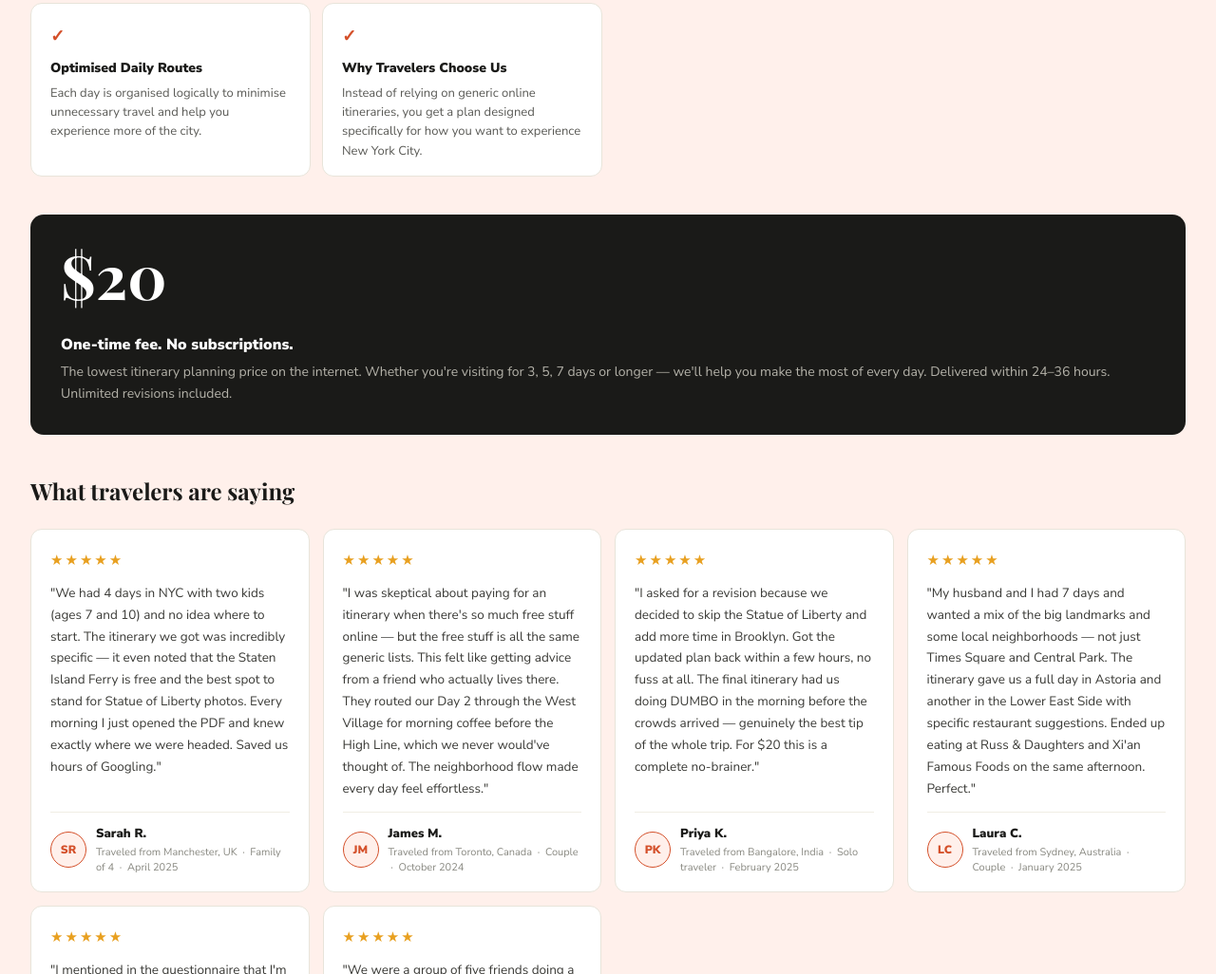
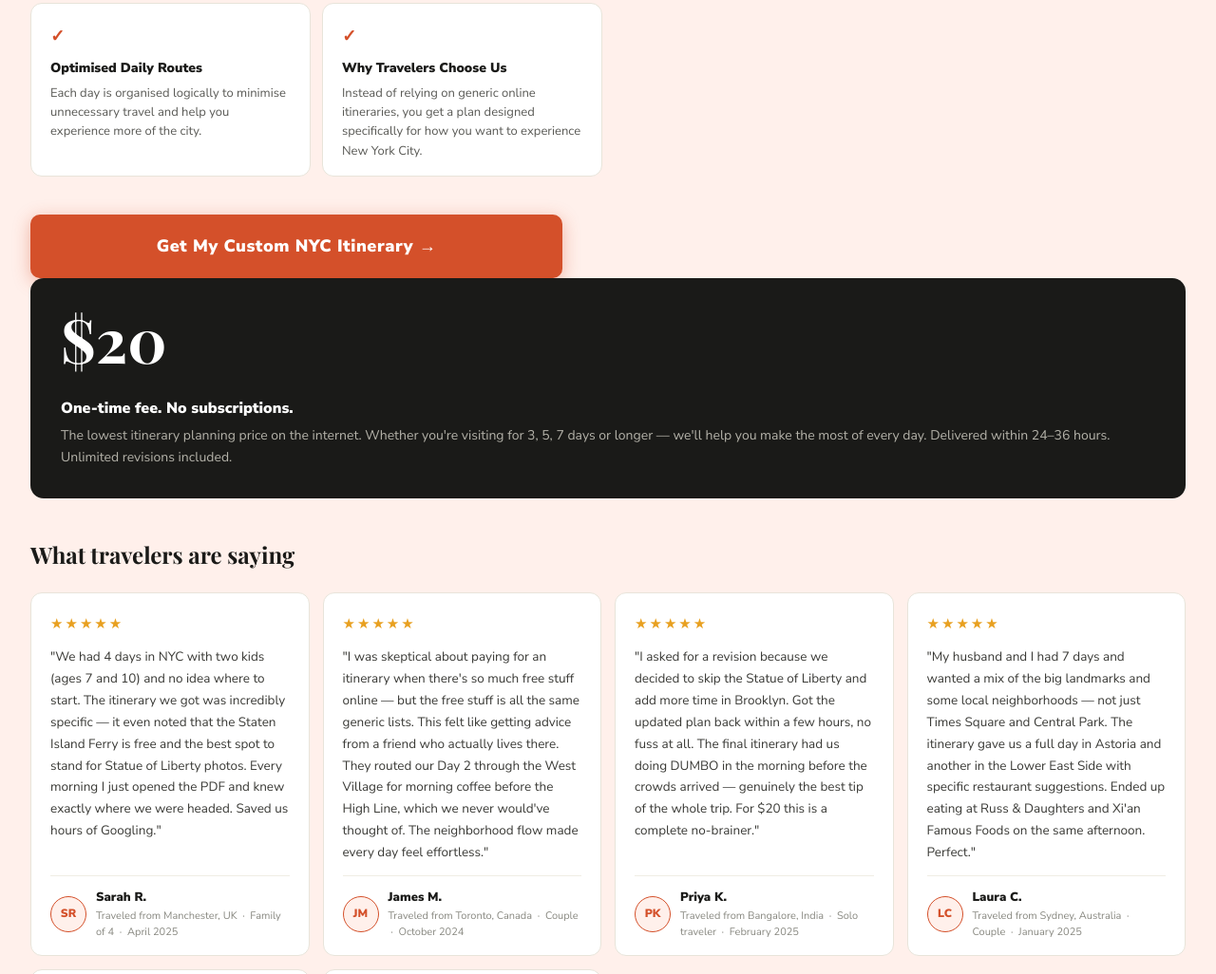
Before and after one commit to SIM-777/NYC_Itinerary, a plain HTML site: page index.html in a window 1280 px wide. Shown: the part 2284-3310 px from the top of the page at 95% size. Drawn offline with nearby package versions, Linux system fonts and the light colour scheme.

Commit message:
Update index.html

```diff
--- a/index.html
+++ b/index.html
@@ -811,6 +811,7 @@
       <div class="feat-body">Instead of relying on generic online itineraries, you get a plan designed specifically for how you want to experience New York City.</div>
     </div>
   </div>
+  <a href="https://docs.google.com/forms/d/e/1FAIpQLSceqs3EuBZ4Omjg7MWejzqHiVzlsq5MOt1bS7mPqNLgdnNDrw/viewform?usp=preview" class="main-cta">Get My Custom NYC Itinerary →</a>
 
   <div class="price-block">
     <div class="price-num">$20</div>
```
